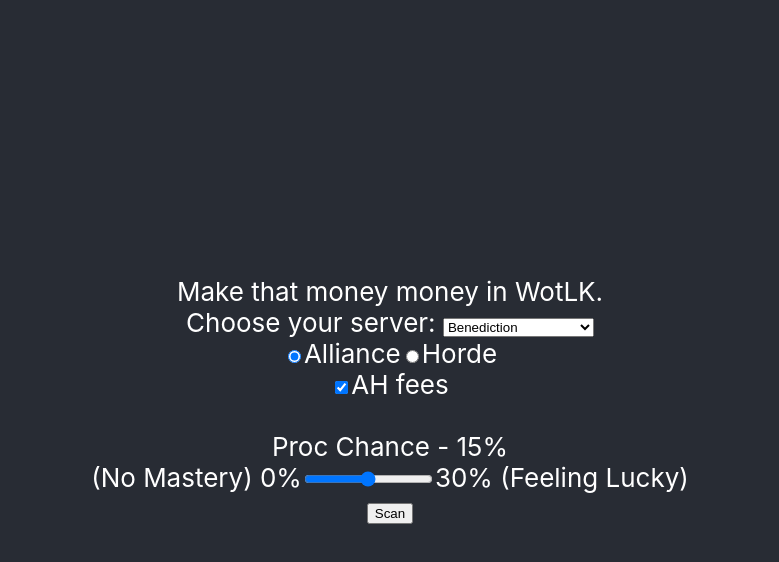
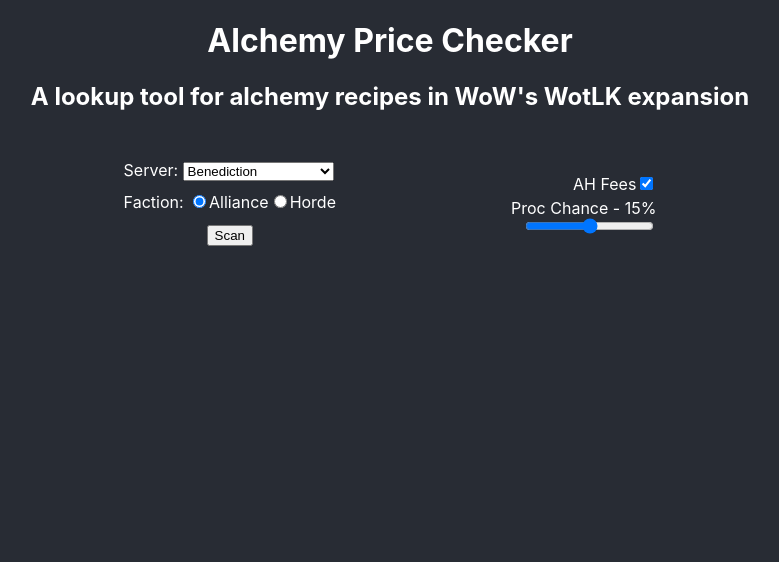
Before and after one commit to CMcManamon/alchemy-market, a React (Create React App) app: page / in a window 1280 px wide. Shown: the top 562 px of the page, without its empty margins (250-1029 px from the left). Built offline with nearby package versions, Linux system fonts and the light colour scheme.

Commit message:
Redesign header Divide server/faction/scan and fees/proc into two columns of a table. Add page title and subtitle.

```diff
--- a/src/App.css
+++ b/src/App.css
@@ -8,8 +8,8 @@
   display: flex;
   flex-direction: column;
   align-items: center;
-  justify-content: center;
-  font-size: calc(10px + 2vmin);
+  justify-content: top;
+  font-size: 1em;
   color: white;
 }
 
@@ -26,11 +26,12 @@
 }
 
 .total-value-note {
-  font-size: 12px;
+  font-size: 0.8em;
 }
 
 .item-icon {
-  height: 24px;
+  height: 16px;
+  padding-right: 6px;
 }
 
 .market-table {
@@ -45,7 +46,7 @@
 }
 
 .market-table thead tr {
-  background-color: #181c24;
+  background-color: #15171f;
   text-align: left;
   color: #ffffff;
   font-weight: bold;
@@ -67,3 +68,34 @@
 .market-table tbody tr:nth-of-type(even) {
   background-color: #383c44;
 }
+
+.market-table tbody tr:last-of-type {
+  border-bottom: 2px solid #15171f;
+}
+
+.server-faction-scan-container {
+  text-align: left;
+  width: 1%;
+  white-space: nowrap;
+  line-height: 2em;
+}
+
+.scan-button-container {
+  text-align: center;
+}
+
+.fees-checkbox {
+  text-align: right;
+  width: auto;
+  line-height: 2em;
+}
+
+.slider-container {
+  line-height: 1em;
+}
+
+.header-table {
+  width: 75%;
+  text-align: center;
+  margin: 0 auto;
+}
--- a/src/components/header.js
+++ b/src/components/header.js
@@ -28,10 +28,14 @@
 
   return (
     <div>
-      Make that money money in WotLK.
-      <br />
+      <h1>Alchemy Price Checker</h1>
+      <h2>A lookup tool for alchemy recipes in WoW's WotLK expansion</h2>
+      <br />{" "}
       <form onSubmit={handleSubmit}>
-        <label htmlFor="server-select">Choose your server: </label>
+        <table className="header-table">
+          <tr>
+            <td className="server-faction-scan-container">
+              <label htmlFor="server-select">Server: </label>
               <ServerList
                 name="server-select"
                 id="server-select"
@@ -39,6 +43,7 @@
               ></ServerList>
 
               <br />
+              <label htmlFor="faction">Faction: </label>
               <input
                 type="radio"
                 id="alliance"
@@ -50,6 +55,12 @@
               <input type="radio" id="horde" value="horde" name="faction" />
               <label htmlFor="horde">Horde</label>
               <br />
+              <div className="scan-button-container">
+                <button>Scan</button>
+              </div>
+            </td>
+            <td className="fees-checkbox">
+              <label htmlFor="ah-fees">AH Fees</label>
               <input
                 type="checkbox"
                 id="ah-fees"
@@ -57,23 +68,23 @@
                 defaultChecked
                 onChange={handleFeeChanged}
               />
-        <label htmlFor="ah-fees">AH fees</label>
+
               <div className="slider-container">
+                <label htmlFor="procSlider">Proc Chance - {procChance}%</label>
                 <br />
-          Proc Chance - {procChance}%
-          <br /> (No Mastery) 0%
                 <input
                   type="range"
+                  name="procSlider"
                   min="0"
                   max="6"
                   defaultValue="3"
                   onChange={handleProcRateChanged}
                 />
-          30% (Feeling Lucky)
-          <br />
-          <button>Scan</button>
                 <br />
               </div>
+            </td>
+          </tr>
+        </table>
       </form>
     </div>
   );
```
Lines whose indentation alone changed are shown as unchanged.
